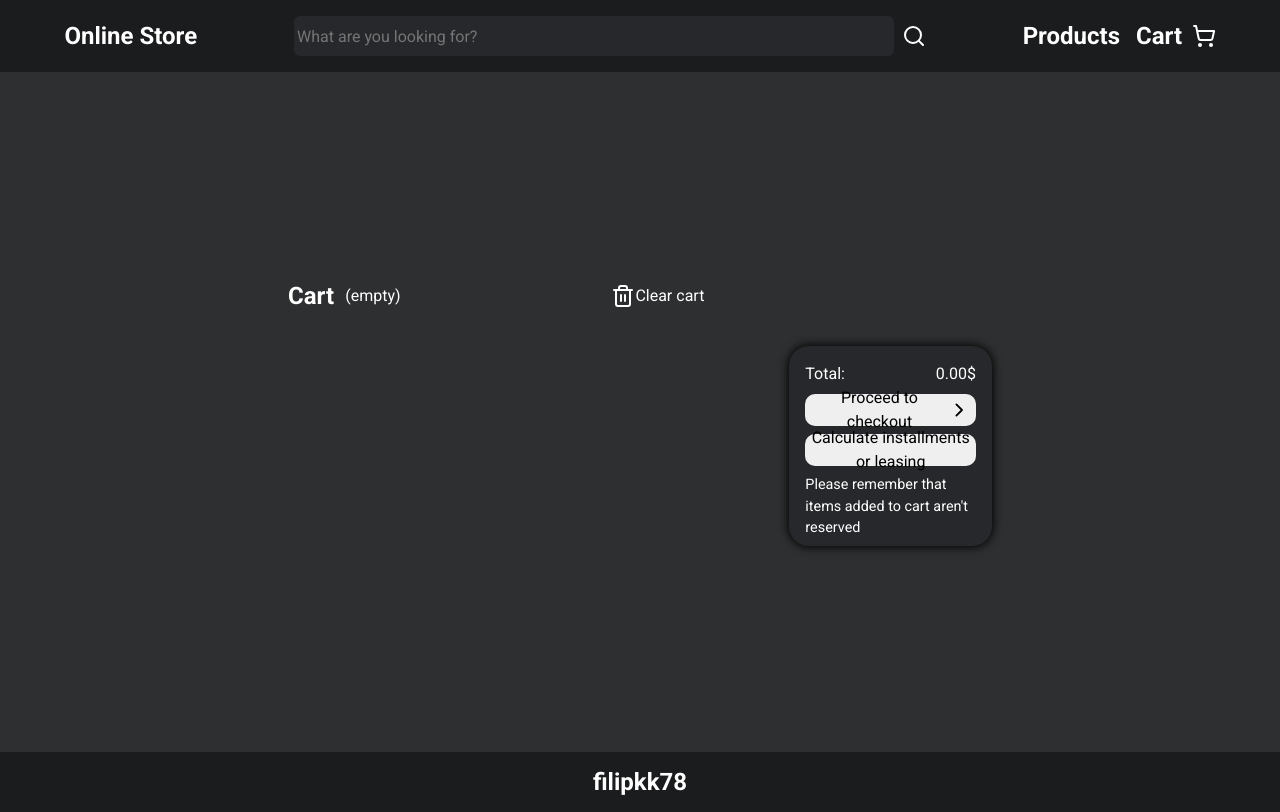
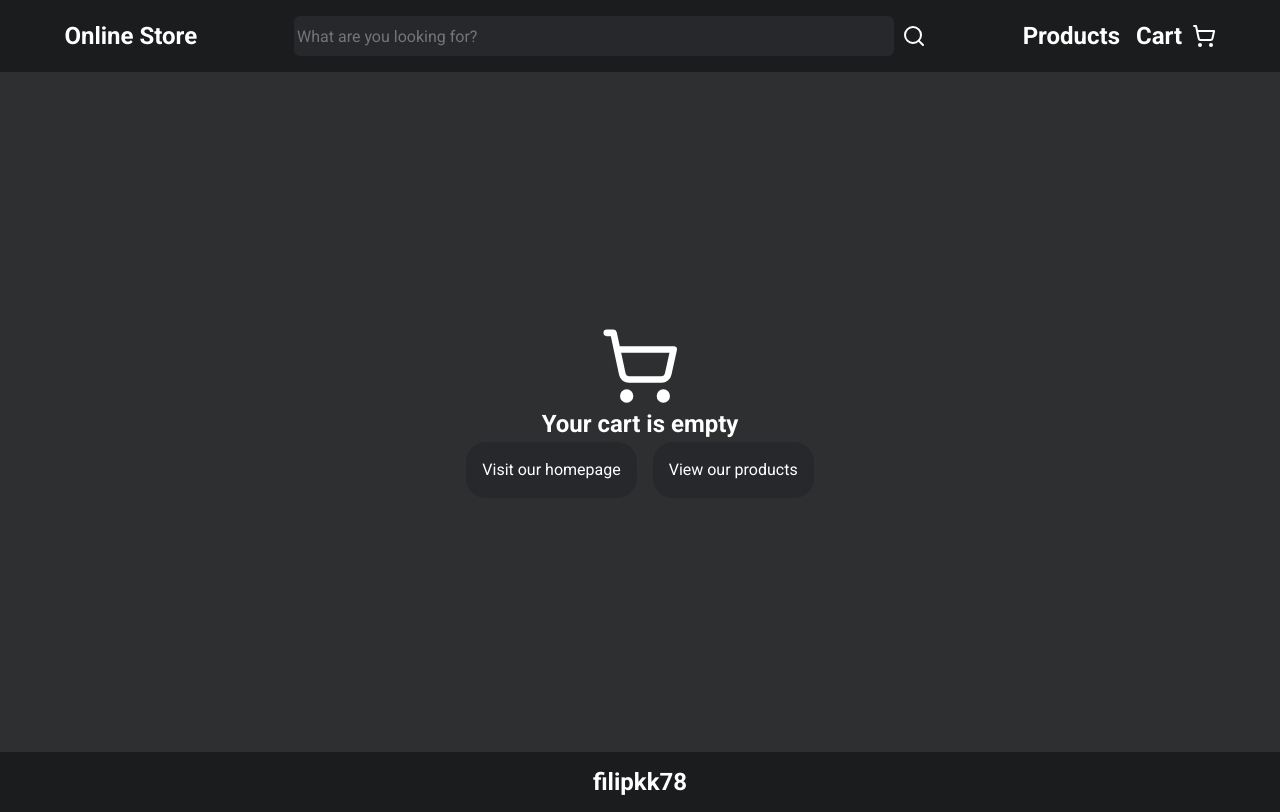
Before and after one commit to filipkk78/shopping-cart, a React (Vite) app: page /cart in a window 1280 px wide. Built offline with nearby package versions, Linux system fonts and the light colour scheme; a web font is replaced by a local one.

Commit message:
Add empty cart display

```diff
--- a/src/components/Cart/Cart.jsx
+++ b/src/components/Cart/Cart.jsx
@@ -2,13 +2,26 @@ import styles from "./Cart.module.css";
 import { useOutletContext } from "react-router-dom";
 import CartItem from "../CartItem/CartItem";
 import { ChevronRight } from "lucide-react";
-import { Trash2 } from "lucide-react";
+import { Trash2, ShoppingCart } from "lucide-react";
+import { Link } from "react-router-dom";
 
 function Cart() {
   const context = useOutletContext();
   const cart = context.cart.items;
   const total = context.cart.total;
 
+  if (cart.length === 0) {
+    return (
+      <section className={styles.emptyCartWrapper}>
+        <ShoppingCart></ShoppingCart>
+        <h2>Your cart is empty</h2>
+        <div className={styles.navButtons}>
+          <Link to="/">Visit our homepage</Link>
+          <Link to="/shop">View our products</Link>
+        </div>
+      </section>
+    );
+  }
   return (
     <section className={styles.wrapper}>
       <div className={styles.cartHeader}>
--- a/src/components/Cart/Cart.module.css
+++ b/src/components/Cart/Cart.module.css
@@ -84,3 +84,36 @@
 .clearCart svg {
   stroke: white;
 }
+
+.emptyCartWrapper {
+  display: flex;
+  justify-content: center;
+  align-items: center;
+  flex-direction: column;
+  height: 100%;
+  width: 100%;
+}
+
+.emptyCartWrapper svg {
+  width: 5em;
+  height: 5em;
+}
+
+.emptyCartWrapper .navButtons {
+  display: flex;
+  justify-content: center;
+  align-items: center;
+  gap: 1em;
+}
+
+.emptyCartWrapper .navButtons a {
+  color: white;
+  text-decoration: none;
+  background-color: #26282b;
+  padding: 1em;
+  border-radius: 20px;
+}
+
+.emptyCartWrapper .navButtons a:hover {
+  text-decoration: underline;
+}
```
